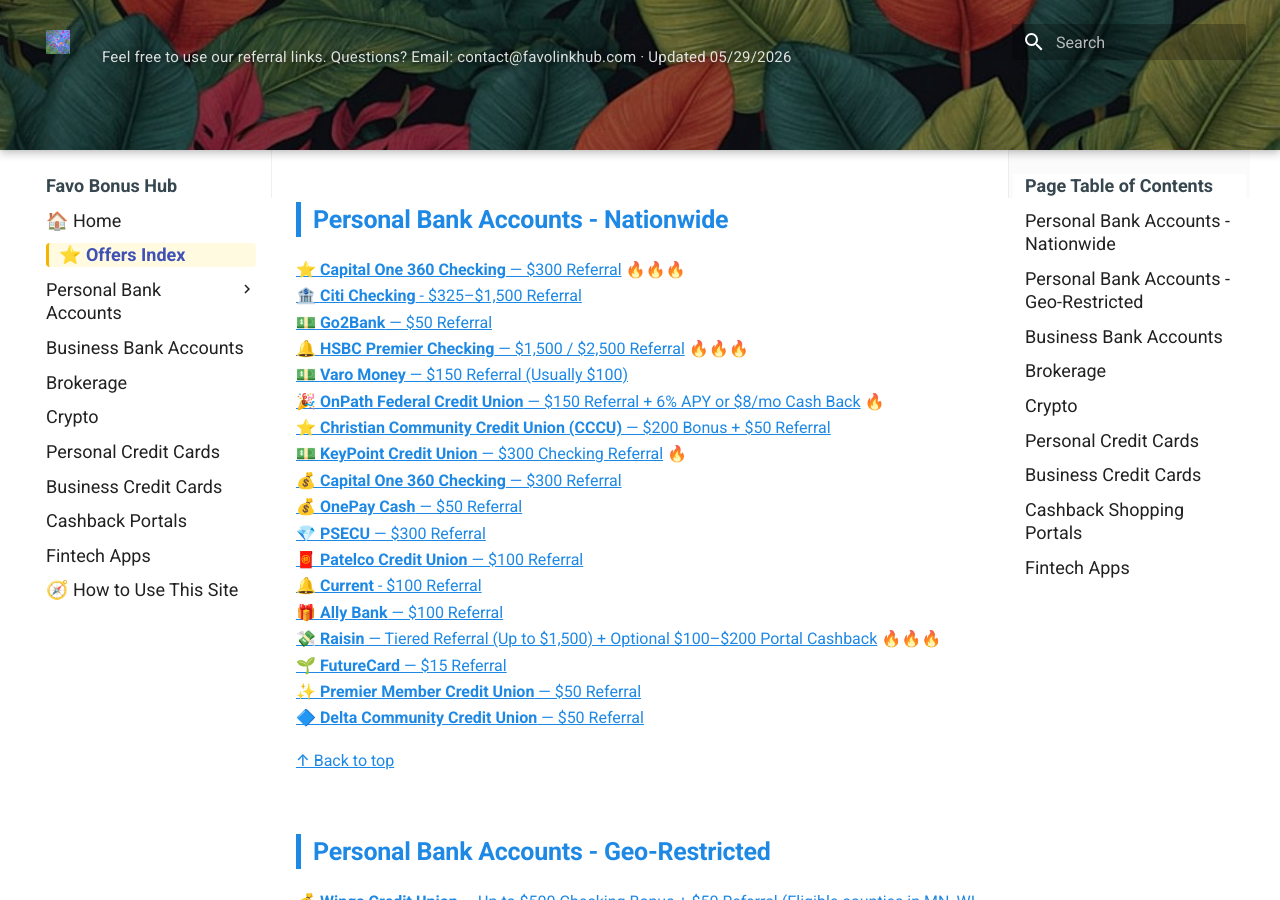
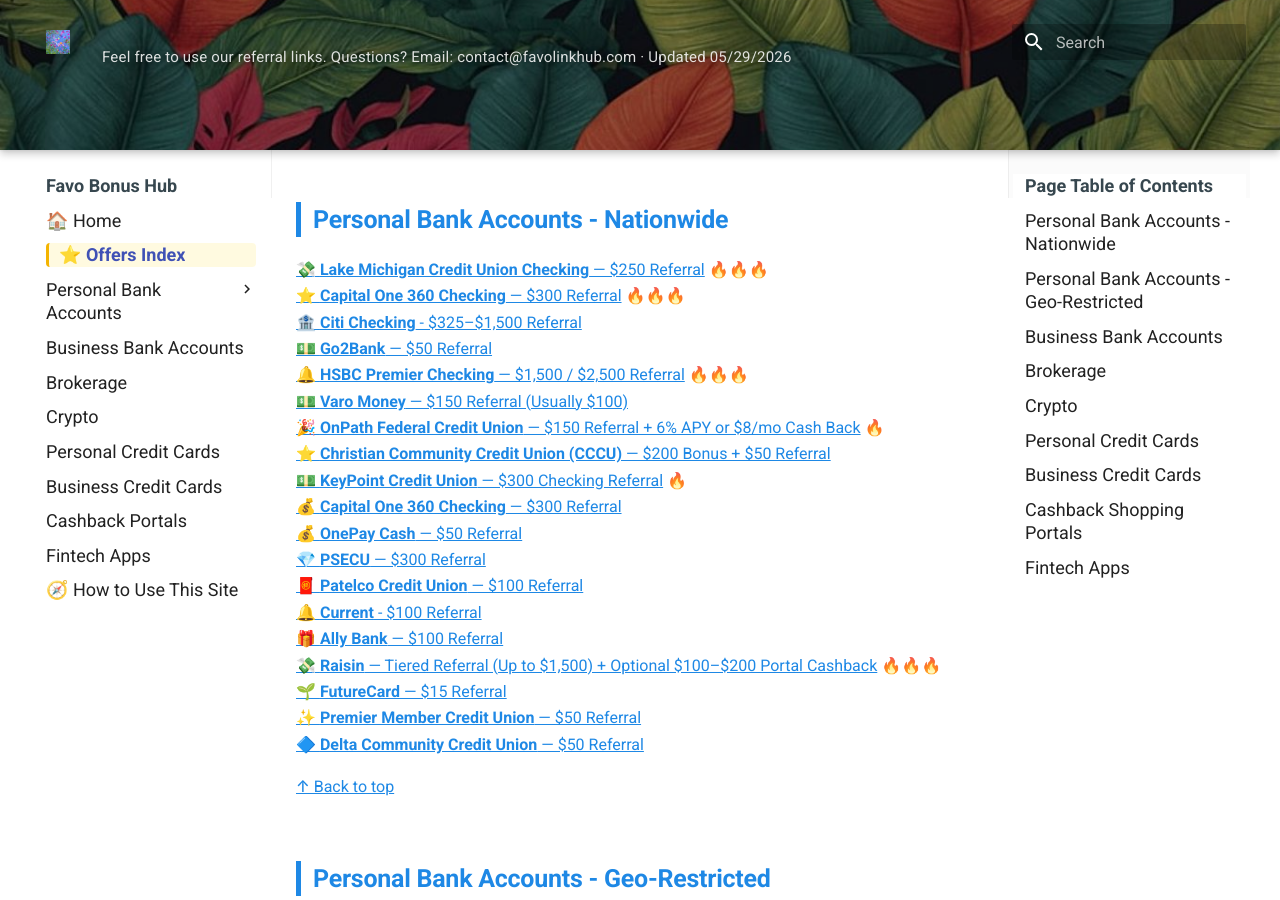
Before and after one commit to whispersofzephyr/favolinkhub-site, an MkDocs documentation site: the page built from docs/offers-index.md, in a window 1280 px wide and 900 px high, scrolled down 310 px. Built offline with MkDocs 1.6.1 and Material for MkDocs 9.7.7, drawn with Linux system fonts in a browser that asks for light colours.

Commit message:
Add new bank offers to the index

```diff
--- a/docs/offers-index.md
+++ b/docs/offers-index.md
@@ -12,6 +12,7 @@ All current offers, organized by categories:
 <a id="personal-bank-nationwide"></a>
 ## Personal Bank Accounts - Nationwide
 
+[💸 **Lake Michigan Credit Union Checking** — $250 Referral](personal-bank-nationwide.md#lmcu) 🔥🔥🔥
 [⭐ **Capital One 360 Checking** — $300 Referral](personal-bank-nationwide.md#capitalone) 🔥🔥🔥
 [🏦 **Citi Checking** - $325–$1,500 Referral](personal-bank-nationwide.md#citi)
 [💵 **Go2Bank** — $50 Referral](personal-bank-nationwide.md#go2bank)
```
